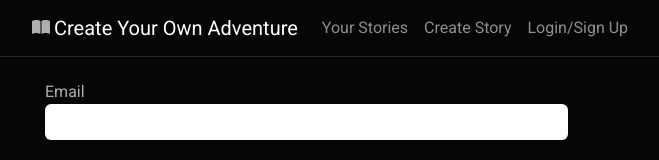
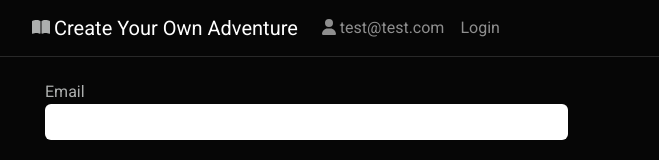
Before and after one commit to jadenmounteer/createYourOwnAdventure, an Angular app: page /auth in a window 1280 px wide. Shown: the top 160 px of the page, without its empty margins (60-719 px from the left). Built offline with nearby package versions, Linux system fonts and the light colour scheme; no server answers.

Commit message:
Update user link

```diff
--- a/src/app/app.module.ts
+++ b/src/app/app.module.ts
@@ -17,7 +17,12 @@ import {
   FaIconLibrary,
   FontAwesomeModule,
 } from '@fortawesome/angular-fontawesome';
-import { faBook, faBookOpen, faTrash } from '@fortawesome/free-solid-svg-icons';
+import {
+  faBook,
+  faBookOpen,
+  faTrash,
+  faUser,
+} from '@fortawesome/free-solid-svg-icons';
 import { AuthComponent } from './auth/auth.component';
 import { HttpClientModule } from '@angular/common/http';
 import { LoadingSpinnerComponent } from './loading-spinner/loading-spinner.component';
@@ -71,6 +76,6 @@ const appRoutes: Routes = [
 })
 export class AppModule {
   constructor(library: FaIconLibrary) {
-    library.addIcons(faTrash, faBook, faBookOpen);
+    library.addIcons(faTrash, faBook, faBookOpen, faUser);
   }
 }
--- a/src/app/nav/nav.component.html
+++ b/src/app/nav/nav.component.html
@@ -21,17 +21,33 @@
     </button>
     <div class="collapse navbar-collapse" id="navbarColor02">
       <ul class="navbar-nav me-auto">
-        <li class="nav-item">
+        <li class="nav-item" *ngIf="isAuthenticated">
           <a class="nav-link" routerLink="homePage"
             >Your Stories
             <span class="visually-hidden">(current)</span>
           </a>
         </li>
         <li class="nav-item">
-          <a class="nav-link" routerLink="/createOrEditStory">Create Story</a>
+          <a
+            class="nav-link"
+            routerLink="/createOrEditStory"
+            *ngIf="isAuthenticated"
+            >Create Story</a
+          >
         </li>
-        <li class="nav-item">
-          <a class="nav-link" routerLink="/auth">Login/Sign Up</a>
+
+        <li class="nav-item user-list-item">
+          <a class="nav-link user-link">
+            <fa-icon class="logo-icon" [icon]="['fas', 'user']"></fa-icon>
+            <span>{{ userEmail }}</span>
+          </a>
+        </li>
+
+        <li class="nav-item" *ngIf="!isAuthenticated">
+          <a class="nav-link" routerLink="/auth">Login</a>
+        </li>
+        <li class="nav-item" *ngIf="isAuthenticated">
+          <a class="nav-link">Logout</a>
         </li>
       </ul>
     </div>
--- a/src/app/nav/nav.component.scss
+++ b/src/app/nav/nav.component.scss
@@ -12,3 +12,17 @@
   align-items: center;
   gap: 4px;
 }
+
+.nav-link {
+  cursor: pointer;
+}
+
+.navbar-nav {
+  display: flex;
+}
+
+.user-link {
+  display: flex;
+  gap: 4px;
+  align-items: center;
+}
--- a/src/app/nav/nav.component.ts
+++ b/src/app/nav/nav.component.ts
@@ -1,15 +1,29 @@
-import { Component, OnInit } from '@angular/core';
+import { Component, OnDestroy, OnInit } from '@angular/core';
+import { Subscription } from 'rxjs';
+import { AuthService } from '../services/auth-service/auth.service';
 
 @Component({
   selector: 'app-nav',
   templateUrl: './nav.component.html',
-  styleUrls: ['./nav.component.scss']
+  styleUrls: ['./nav.component.scss'],
 })
-export class NavComponent implements OnInit {
+export class NavComponent implements OnInit, OnDestroy {
+  private userSub!: Subscription;
+  public isAuthenticated: boolean = false;
+  public userEmail: string = 'test@test.com';
 
-  constructor() { }
+  constructor(private authService: AuthService) {}
 
   ngOnInit(): void {
+    this.userSub = this.authService.user.subscribe((user) => {
+      this.isAuthenticated = !!user; // If we don't have a user, keep it false, else, set it to true.
+      if (this.isAuthenticated) {
+        this.userEmail = user.email;
+      }
+    });
   }
 
+  ngOnDestroy(): void {
+    this.userSub.unsubscribe();
+  }
 }
```
